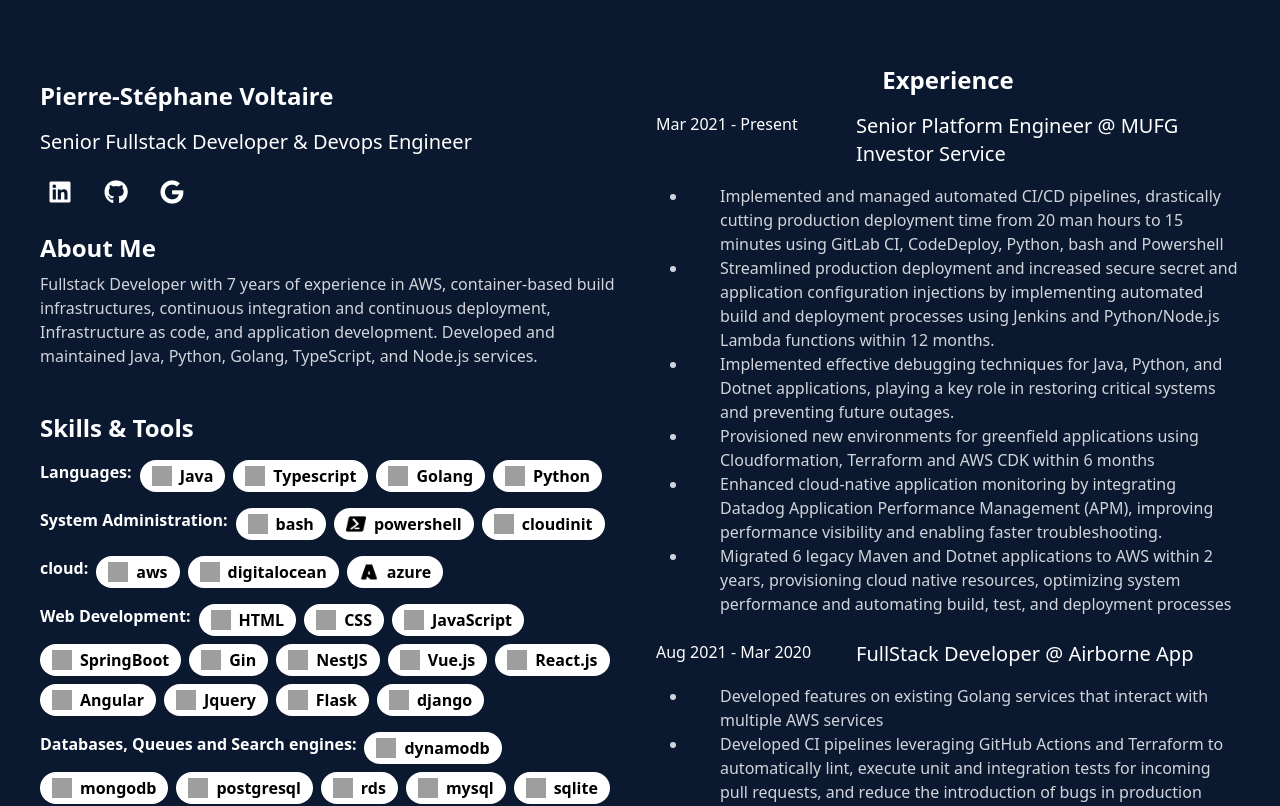
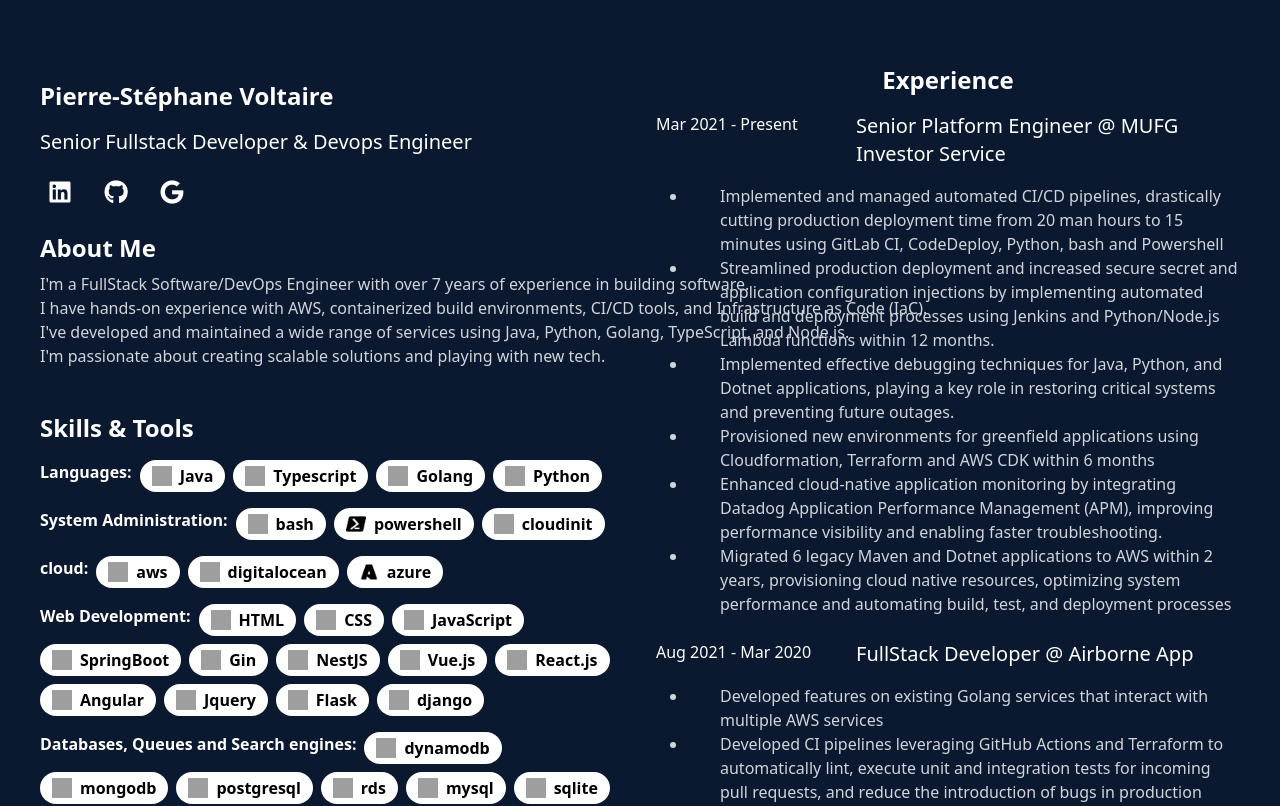
Before and after one commit to PierreStephaneVoltaire/website, a React (Vite) app: page / in a window 1280 px wide. Shown: the top 806 px of the page. Built offline with nearby package versions, Linux system fonts and the light colour scheme; grey boxes are pictures that could not be loaded.

Commit message:
update about me

```diff
--- a/src/components/Profile.tsx
+++ b/src/components/Profile.tsx
@@ -33,7 +33,7 @@ const Profile = ({profile}: ProfileSectionProps) => (
         </div>
         <div className="flex  flex-col justify-evenly py-5">
             <h3 className="text-white text-2xl font-bold">About Me</h3>
-            <p className="text-gray-300 mt-2">{profile.about}</p>
+            <p className="text-gray-300 mt-2 whitespace-pre">{profile.about}</p>
         </div>
     </div>
 );
--- a/src/cv.json
+++ b/src/cv.json
@@ -2,7 +2,7 @@
   "profile": {
     "name": "Pierre-Stéphane Voltaire",
     "jobTitle": "Senior Fullstack Developer & Devops Engineer",
-    "about": "Fullstack Developer with 7 years of experience in AWS, container-based build infrastructures, continuous\nintegration and continuous deployment, Infrastructure as code, and application development.\nDeveloped and maintained Java, Python, Golang, TypeScript, and Node.js services.",
+    "about": "I'm a FullStack Software/DevOps Engineer with over 7 years of experience in building software.\nI have hands-on experience with AWS, containerized build environments, CI/CD tools, and Infrastructure as Code (IaC).\nI've developed and maintained a wide range of services using Java, Python, Golang, TypeScript, and Node.js.\nI'm passionate about creating scalable solutions and playing with new tech.",
     "picture": "/profileavatar.png",
     "links": [
       {
```
